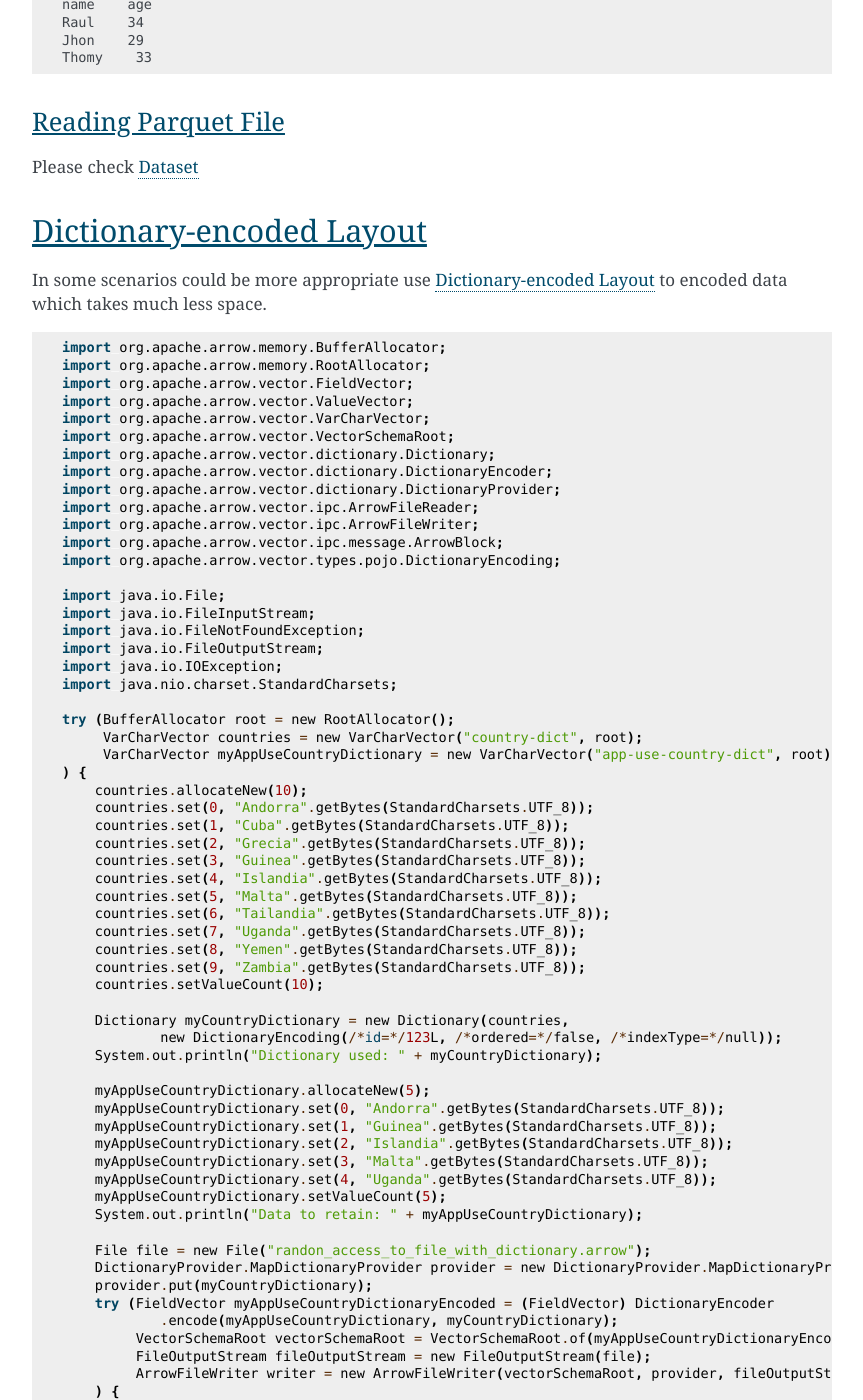
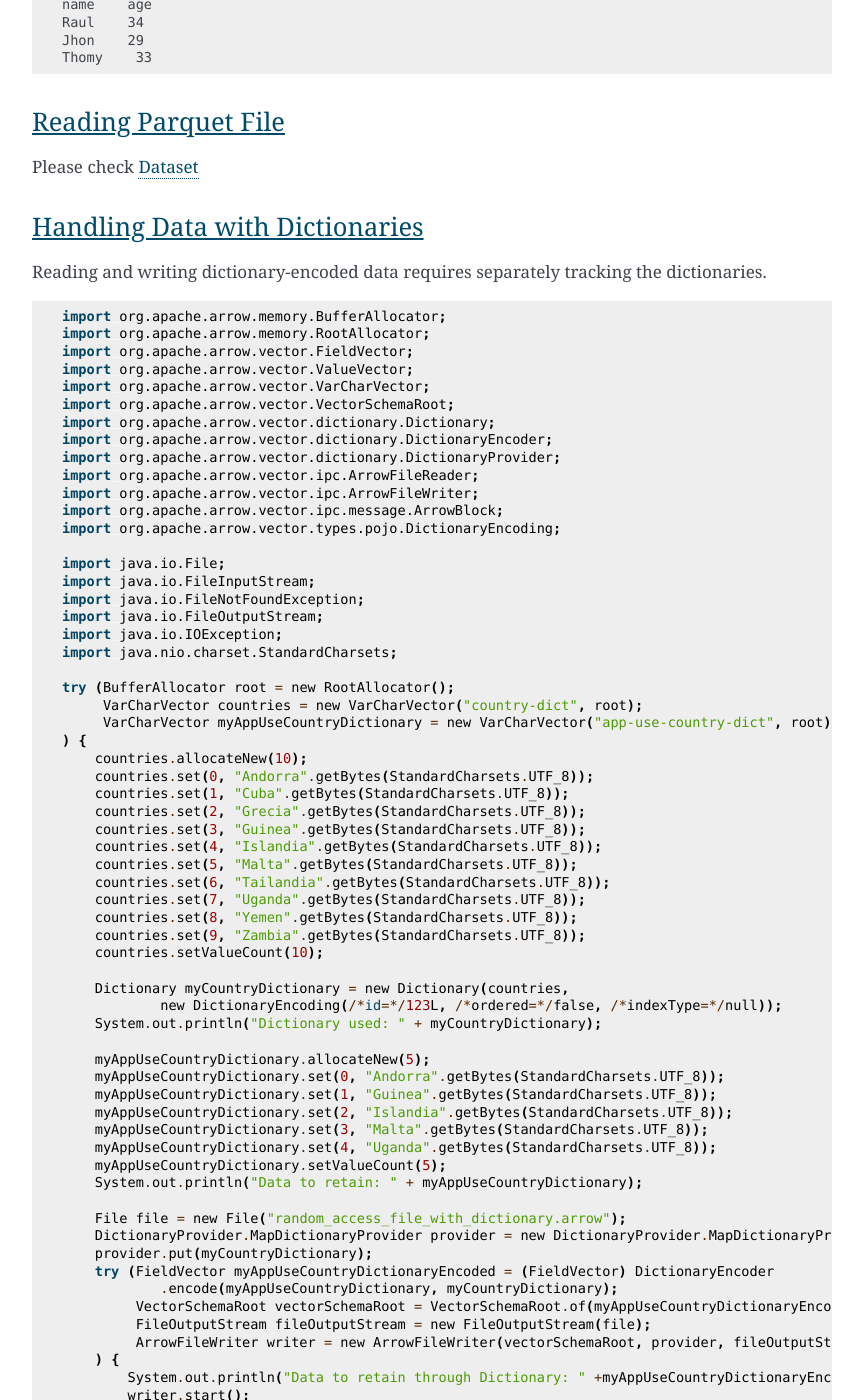
Before and after one commit to apache/arrow-cookbook, a Sphinx documentation site: the page built from java/source/io.rst, in a window 1280 px wide and 1400 px high, scrolled down 8131 px. Shown: the whole window, without its empty margins (258-1121 px from the left). Built offline with Sphinx 7.4.7, drawn with Linux system fonts in a browser that asks for light colours; pages that are not in the unit, such as notebooks, are missing from menus; some of the changed text lies outside the part shown.

Commit message:
Apply suggestions from code review
Co-authored-by: David Li <li.davidm96@gmail.com>

```diff
--- a/java/source/create.rst
+++ b/java/source/create.rst
@@ -70,7 +70,10 @@ Array of Varchar
 
     [one, two, three]
 
-In some scenarios could be more appropriate use `Dictionary-encoded Layout`_ to encoded data which takes much less space.
+Dictionary-Encoded Array of Varchar
+-----------------------------------
+
+In some scenarios `dictionary-encoding`_ a column is useful to save memory.
 
 .. testcode::
 
--- a/java/source/io.rst
+++ b/java/source/io.rst
@@ -444,10 +444,10 @@ Reading Parquet File
 
 Please check :doc:`Dataset <./dataset>`
 
-Dictionary-encoded Layout
-=========================
+Handling Data with Dictionaries
+*******************************
 
-In some scenarios could be more appropriate use `Dictionary-encoded Layout`_ to encoded data which takes much less space.
+Reading and writing dictionary-encoded data requires separately tracking the dictionaries.
 
 .. testcode::
 
@@ -502,7 +502,7 @@ In some scenarios could be more appropriate use `Dictionary-encoded Layout`_ to
         myAppUseCountryDictionary.setValueCount(5);
         System.out.println("Data to retain: " + myAppUseCountryDictionary);
 
-        File file = new File("randon_access_to_file_with_dictionary.arrow");
+        File file = new File("random_access_file_with_dictionary.arrow");
         DictionaryProvider.MapDictionaryProvider provider = new DictionaryProvider.MapDictionaryProvider();
         provider.put(myCountryDictionary);
         try (FieldVector myAppUseCountryDictionaryEncoded = (FieldVector) DictionaryEncoder
```
